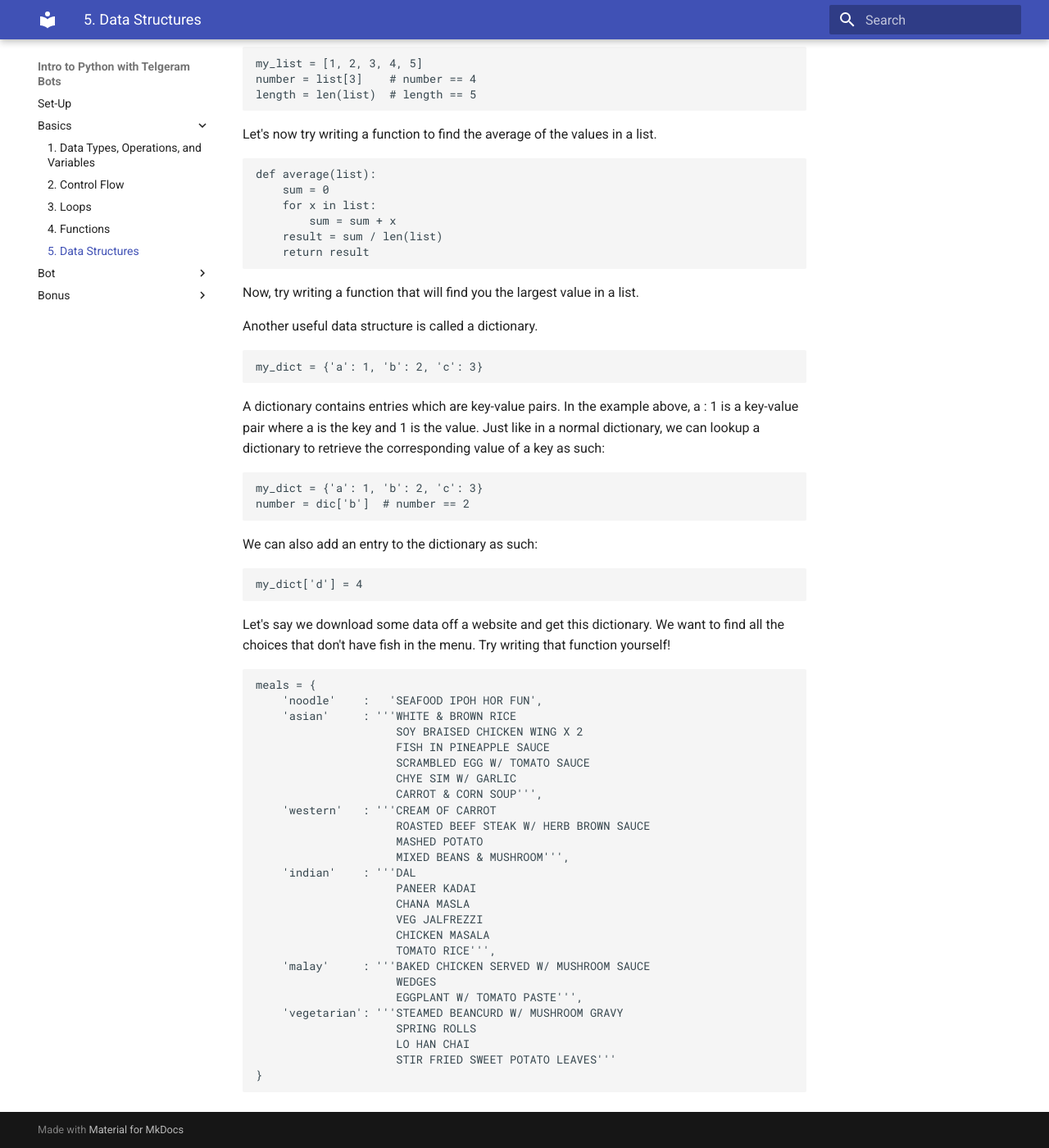
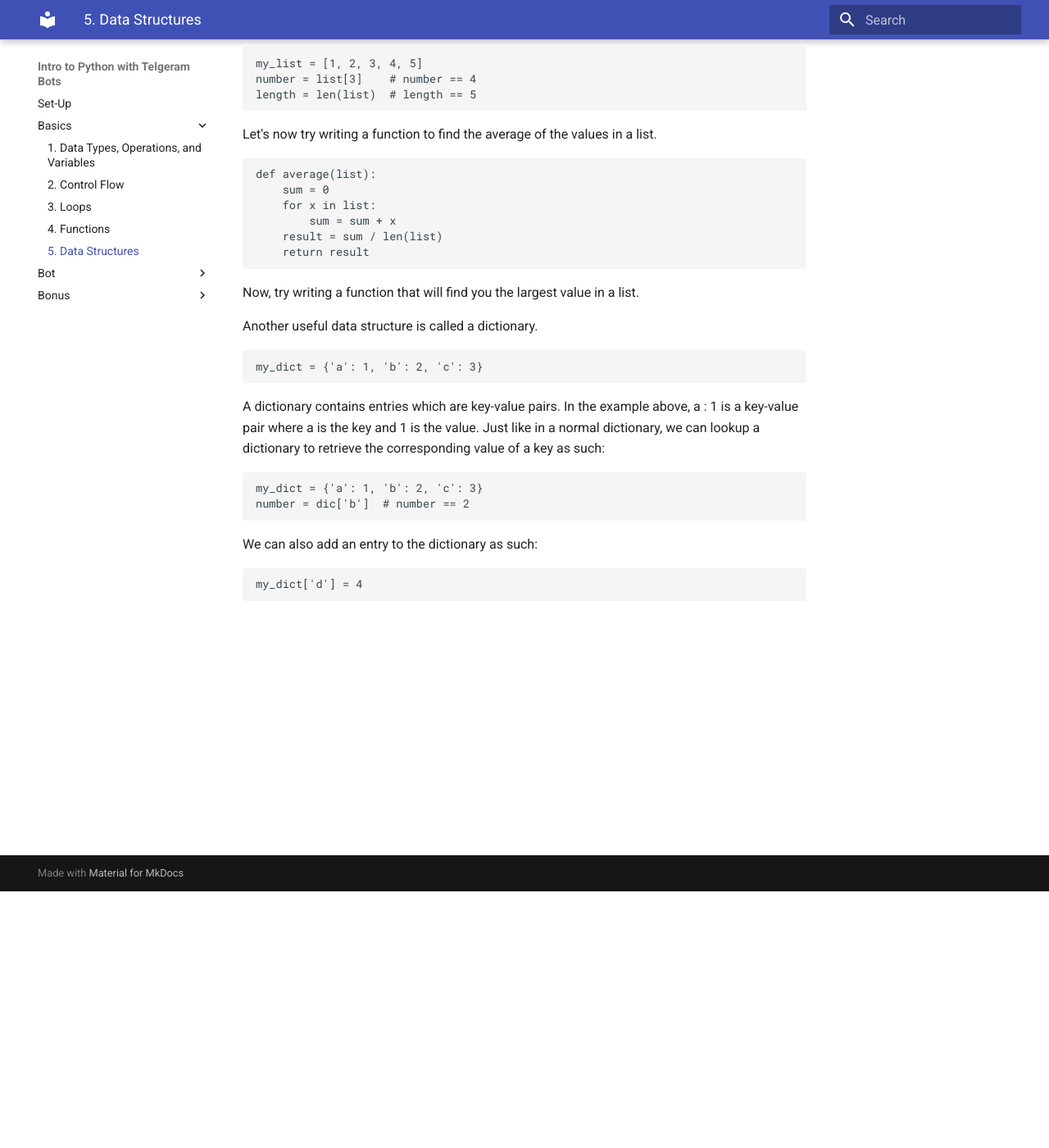
Before and after one commit to USP-Python/USP-Python.github.io, an MkDocs documentation site: the page built from docs/05-basics.md, in a window 1280 px wide and 1400 px high, scrolled down 313 px. Shown: the whole window at 82% size. Built offline with MkDocs 1.6.1 and Material for MkDocs 9.7.7, drawn with Linux system fonts in a browser that asks for light colours; old or Windows-style settings are respelled for this version of MkDocs.

Commit message:
move menu section to functions

````diff
--- a/docs/05-basics.md
+++ b/docs/05-basics.md
@@ -40,34 +40,3 @@
 ```python
 my_dict['d'] = 4
 ```
-
-Let's say we download some data off a website and get this dictionary. We want to find all the choices that don't have fish in the menu. Try writing that function yourself!
-
-```python
-meals = {
-    'noodle'    :   'SEAFOOD IPOH HOR FUN',
-    'asian'     : '''WHITE & BROWN RICE
-                     SOY BRAISED CHICKEN WING X 2
-                     FISH IN PINEAPPLE SAUCE
-                     SCRAMBLED EGG W/ TOMATO SAUCE
-                     CHYE SIM W/ GARLIC
-                     CARROT & CORN SOUP''',
-    'western'   : '''CREAM OF CARROT
-                     ROASTED BEEF STEAK W/ HERB BROWN SAUCE
-                     MASHED POTATO
-                     MIXED BEANS & MUSHROOM''',
-    'indian'    : '''DAL
-                     PANEER KADAI
-                     CHANA MASLA
-                     VEG JALFREZZI
-                     CHICKEN MASALA
-                     TOMATO RICE''',
-    'malay'     : '''BAKED CHICKEN SERVED W/ MUSHROOM SAUCE
-                     WEDGES
-                     EGGPLANT W/ TOMATO PASTE''',
-    'vegetarian': '''STEAMED BEANCURD W/ MUSHROOM GRAVY
-                     SPRING ROLLS
-                     LO HAN CHAI
-                     STIR FRIED SWEET POTATO LEAVES'''
-}
-```
````
